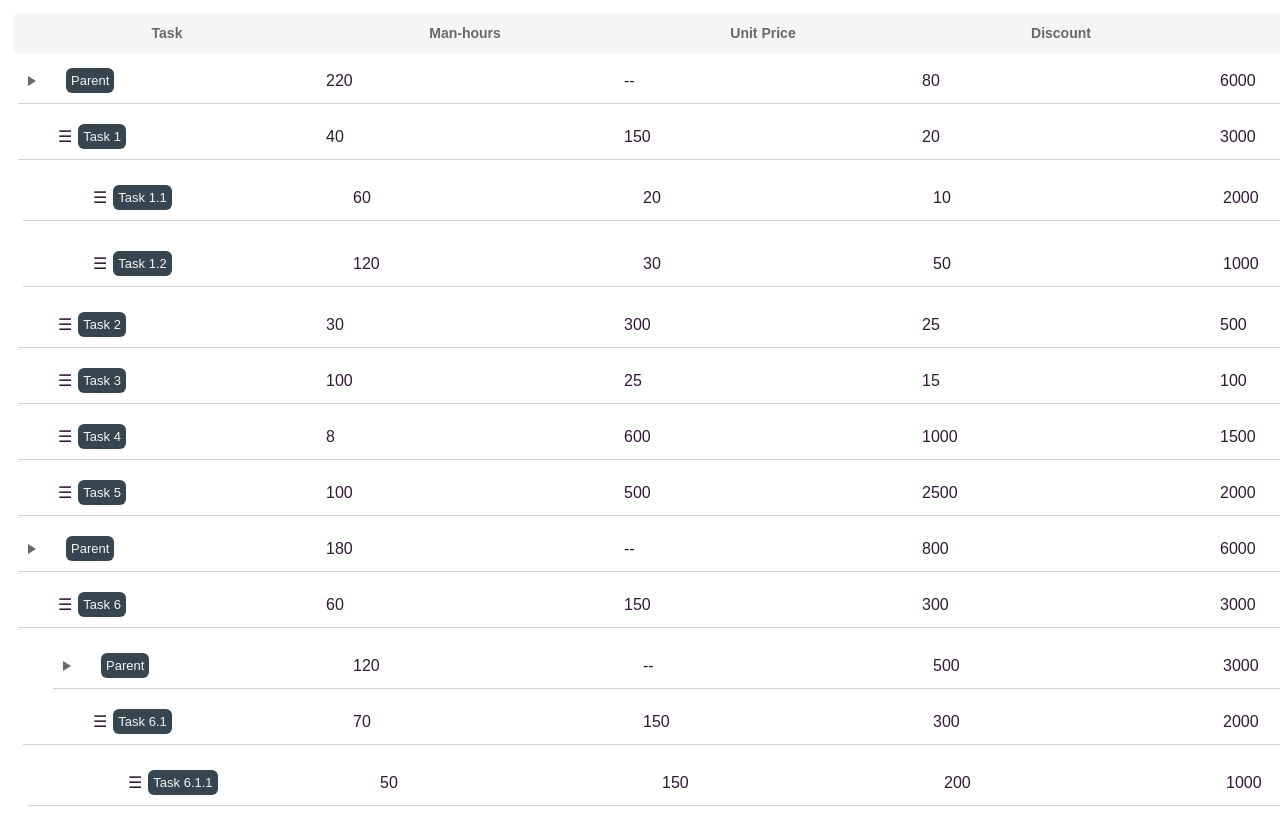
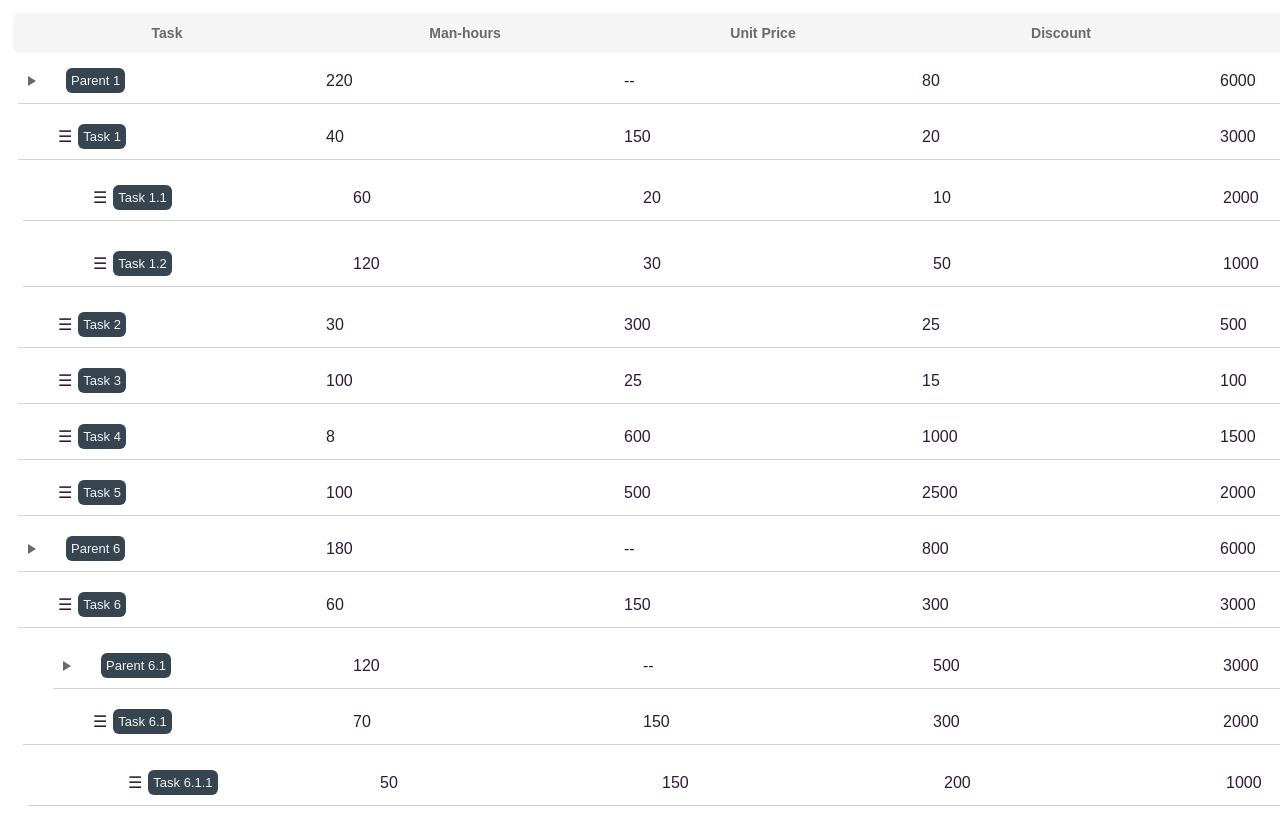
Before and after one commit to sulavchhetri/invoice-handler, a Vue app: page / in a window 1280 px wide. Shown: the top 834 px of the page. Built offline with nearby package versions, Linux system fonts and the light colour scheme.

Commit message:
used table id for parent

```diff
--- a/src/components/TaskRow.vue
+++ b/src/components/TaskRow.vue
@@ -16,7 +16,7 @@
             @dragover.prevent
             @drop="onDrop(tableId)"
           >
-            Parent
+            Parent {{ tableId }}
           </div>
         </div>
         <div class="table-cell" @dragover.prevent @drop="onDrop(tableId)">
```
